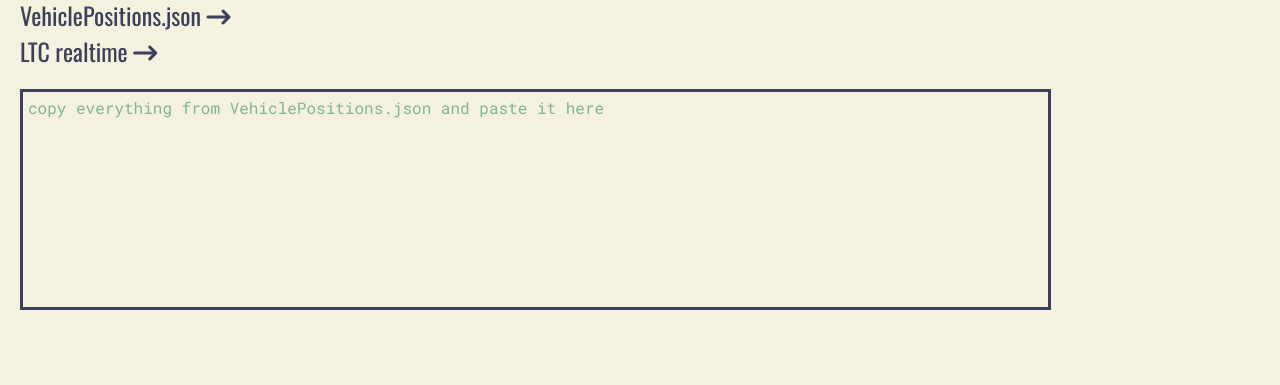
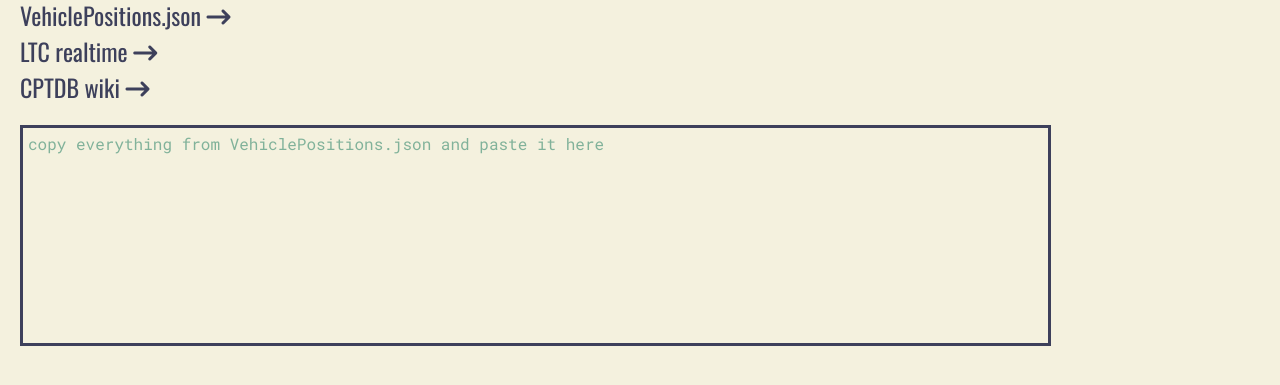
Before and after one commit to ObsidianSeal/bus-data, a plain HTML site: page index.html in a window 1280 px wide. Shown: the part 117-502 px from the top of the page. Drawn offline with nearby package versions, Linux system fonts and the light colour scheme.

Commit message:
added link to CPTDB wiki

```diff
--- a/index.html
+++ b/index.html
@@ -19,6 +19,7 @@
 
 		<a href="http://gtfs.ltconline.ca/Vehicle/VehiclePositions.json" target="_blank">VehiclePositions.json <i class="fa-solid fa-arrow-right-long"></i></a>
 		<a href="https://realtime.londontransit.ca/#/app/nextdepartures" target="_blank">LTC realtime <i class="fa-solid fa-arrow-right-long"></i></a>
+		<a href="https://cptdb.ca/wiki/index.php/London_Transit_Commission" target="_blank">CPTDB wiki <i class="fa-solid fa-arrow-right-long"></i></a>
 
 		<textarea id="data_input" cols="100" rows="10" placeholder="copy everything from VehiclePositions.json and paste it here" autofocus></textarea>
 
```
